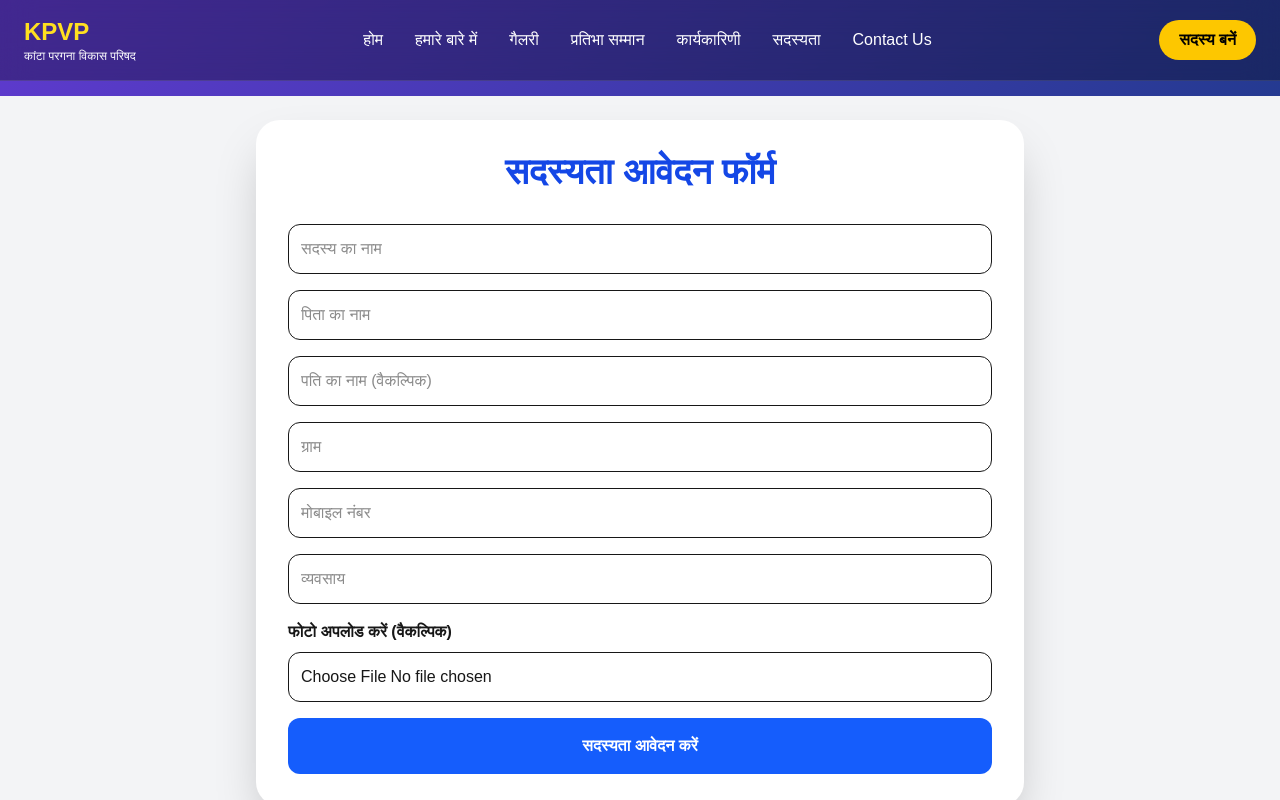
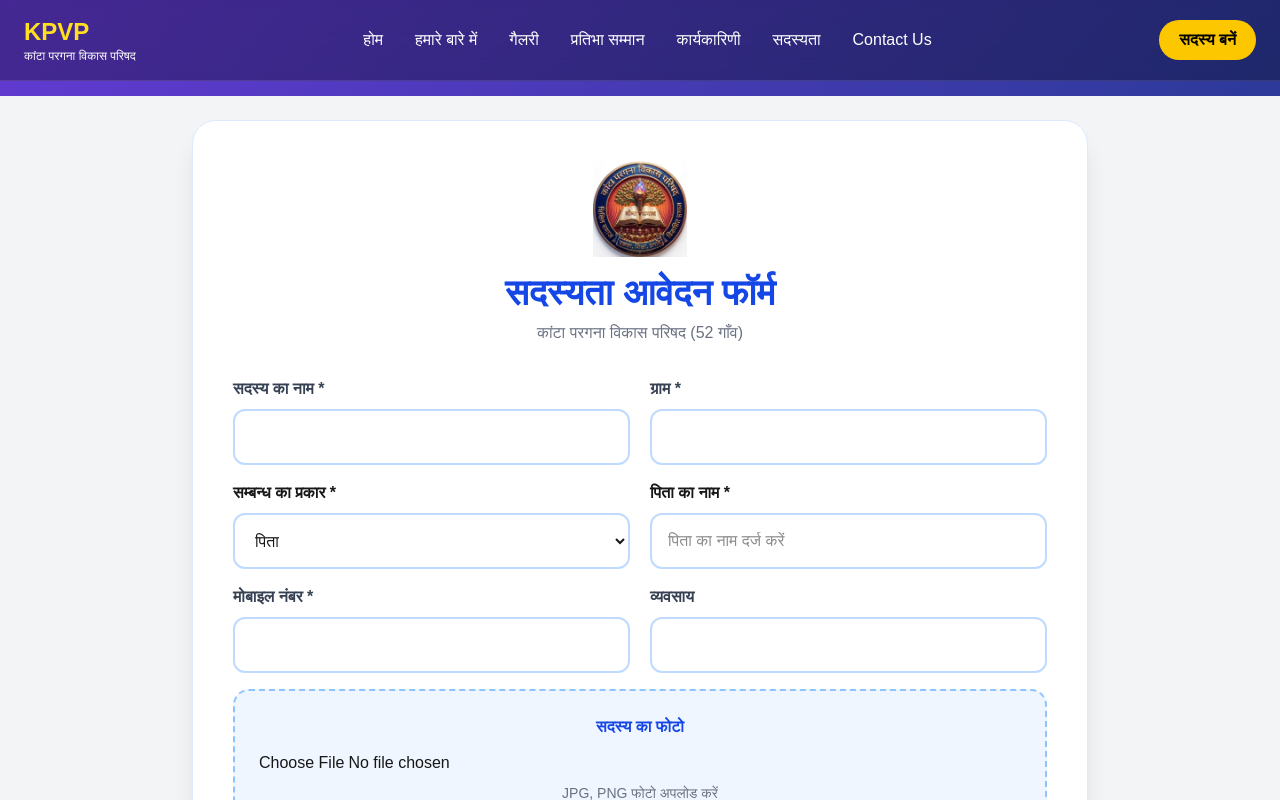
Before and after one commit to kpvp1/kpvp, a Next.js app: page /membership in a window 1280 px wide. Shown: the top 800 px of the page. Built offline with nearby package versions, Linux system fonts and the light colour scheme.

Commit message:
Update certificate and membership

```diff
--- a/app/certificate/page.tsx
+++ b/app/certificate/page.tsx
@@ -5,7 +5,7 @@ import { Suspense, useEffect, useState } from "react";
 import { useSearchParams } from "next/navigation";
 import { supabase } from "../../lib/supabase";
 
-function CertificateContent() {
+function IdCardContent() {
   const searchParams = useSearchParams();
   const id = searchParams.get("id");
 
@@ -20,23 +20,27 @@ function CertificateContent() {
   }
 }, [id]);
 
+
+
+
   async function loadMember() {
     const { data } = await supabase
       .from("members")
       .select("*")
       .eq("id", id)
       .single();
+      console.log("MEMBER DATA:", data);
 
-    if (data) {
-      setMember(data);
-    }
+    if (data) setMember(data);
 
     setLoading(false);
   }
 
+
+
 if (loading) {
   return (
-      <div className="min-h-screen flex items-center justify-center text-3xl font-bold">
+    <div className="min-h-screen flex items-center justify-center">
       Loading...
     </div>
   );
@@ -44,89 +48,64 @@ function CertificateContent() {
 
 if (!member) {
   return (
-      <div className="min-h-screen flex items-center justify-center text-3xl text-red-600 font-bold">
+    <div className="min-h-screen flex items-center justify-center text-red-600 font-bold">
       Member Not Found
     </div>
   );
 }
+  return (
+    <main className="min-h-screen bg-slate-100 flex flex-col items-center justify-center p-6">
 
-  return (
-    <main className="min-h-screen bg-slate-200 flex justify-center items-center p-6">
+
 
       <div
-        className="relative bg-white border-[10px] border-yellow-500 rounded-[30px] shadow-2xl overflow-hidden"
+        id="id-card"
+        className="relative bg-white border-[8px] border-yellow-500 rounded-[25px] shadow-2xl overflow-hidden"
         style={{
-          width: "1150px",
-          height: "750px",
+          width: "400px",
+          height: "650px",
         }}
       >
-
         {/* Watermark */}
         <img
           src="/logo.png"
-          alt="Watermark"
-          className="absolute opacity-10 w-[500px] h-[500px] top-1/2 left-1/2 -translate-x-1/2 -translate-y-1/2"
+          alt="watermark"
+          className="absolute opacity-10 w-72 h-72 top-1/2 left-1/2 -translate-x-1/2 -translate-y-1/2"
         />
 
-        {/* Print + QR */}
-        <div className="absolute top-6 right-6 z-50 print:hidden">
+        {/* Header */}
+        <div className="bg-gradient-to-r from-yellow-500 via-orange-500 to-red-500 h-28 relative">
 
-          <button
-            onClick={() => window.print()}
-            className="bg-green-600 text-white px-6 py-3 rounded-xl font-bold"
-          >
-            🖨️ Print ID Card
-          </button>
+  <div className="flex items-center justify-center gap-3 pt-3">
 
-          <div className="mt-4 bg-white p-3 rounded-xl shadow">
-
-            <QRCode
-              value={`https://kpvp.vercel.app/certificate?id=${member.id}`}
-              size={120}
+    <img
+      src="/logo.png"
+      alt="Logo"
+      className="w-20 h-20 rounded-full bg-white p-1"
     />
 
+    <div className="text-center">
+      <h1 className="text-white font-bold text-lg leading-tight">
+        कांटा परगना विकास परिषद
+      </h1>
 
-
+      <p className="text-white text-[10px]">
+        मारवाड़ मीणा समाज कांटा परगना
+      </p>
     </div>
 
   </div>
 
-        {/* Header */}
-        <div className="bg-gradient-to-r from-yellow-500 via-orange-500 to-orange-600 h-56 relative">
-
-          <div className="absolute left-8 top-5 w-40 h-40 rounded-full overflow-hidden border-4 border-white shadow-xl bg-white">
-  <img
-    src="/logo.png"
-    alt="Logo"
-    className="w-full h-full object-cover"
-  />
-</div>
-
-          <div className="text-center pt-8">
-
-            <h1 className="text-6xl font-bold text-white">
-              कांटा परगना विकास परिषद
-            </h1>
-
-            <p className="text-2xl text-white mt-3">
-              मारवाड़ मीणा समाज कांटा परगना
-            </p>
-
-            <h2 className="text-3xl font-bold text-white mt-4">
-              MEMBER ID CARD
-            </h2>
-
+  <div className="flex justify-center mt-2">
+    <span className="bg-white text-red-600 text-xs font-bold px-4 py-1 rounded-full shadow">
+      सदस्यता प्रमाण पत्र
+    </span>
   </div>
 
 </div>
-
-        {/* Content */}
-        <div className="flex px-10 py-8">
-
-          {/* Left */}
-          <div className="w-[35%] text-center">
-<div className="absolute top-85 left-22">
-  <div className="w-[250px] h-[300px] border-4 border-blue-600 rounded-lg overflow-hidden bg-white shadow-lg flex items-center justify-center">
+        {/* Photo */}
+        <div className="flex justify-center mt-6">
+          <div className="w-30 h-40 border-2 border-blue-600 rounded-lg overflow-hidden shadow-lg">
 
             <img
   src={
@@ -135,107 +114,87 @@ function CertificateContent() {
       : "/default-user.png"
   }
   alt="Member"
-      className="w-full h-full object-cover object-top"
+  className="w-full h-full object-cover"
 />
 
           </div>
         </div>
 
-
-
-            <h2 className="mt-5 text-5xl font-extrabold text-blue-700 tracking-wide">
+        {/* Name */}
+        <h2 className="text-center text-xl font-bold text-blue-700 mt-5">
           {member.member_name}
         </h2>
 
+        <p className="text-center text-xs text-gray-600 mb-3">
+          Reg No : {member.registration_no}
+        </p>
 
-
-          </div>
-
-          {/* Right */}
-          <div className="w-[65%] pl-10">
-
-            <table className="w-full text-3xl">
-
+        {/* Details */}
+        <div className="px-7">
+          <table className="w-full text-sm">
             <tbody>
 
               <tr>
-                  <td className="font-bold py-4 w-72">
-                    पिता / पति
+                <td className="font-bold py-3 w-25">
+                  {member.relation_type === "Father"
+                    ? "पिता"
+                    : "पति"}
                 </td>
-                  <td>
-                    :
-                  </td>
-                  <td>
-                    {member.husband_name ||
-                      member.father_name}
-                  </td>
+                <td>:</td>
+                <td>{member.relation_name}</td>
               </tr>
 
               <tr>
-                  <td className="font-bold py-4">
+                <td className="font-bold py-3">
                   ग्राम
                 </td>
-                  <td>
-                    :
-                  </td>
-                  <td>
-                    {member.village}
-                  </td>
+                <td>:</td>
+                <td>{member.village}</td>
               </tr>
 
               <tr>
-                  <td className="font-bold py-4">
+                <td className="font-bold py-3">
                   मोबाइल
                 </td>
-                  <td>
-                    :
-                  </td>
-                  <td>
-                    {member.mobile}
-                  </td>
+                <td>:</td>
+                <td>{member.mobile}</td>
               </tr>
 
               <tr>
-                  <td className="font-bold py-4">
+                <td className="font-bold py-3">
                   व्यवसाय
                 </td>
-                  <td>
-                    :
-                  </td>
-                  <td>
-                    {member.profession || "-"}
-                  </td>
-                </tr>
-
-                <tr>
-  <td className="font-bold py-4">
-    Verification
-  </td>
                 <td>:</td>
-  <td>
-    <span className="inline-flex items-center gap-2 bg-green-600 text-white px-5 py-2 rounded-full font-bold shadow-lg">
-      ✓ Digitally Verified
-    </span>
-  </td>
+                <td>{member.profession || "-"}</td>
               </tr>
 
             </tbody>
+          </table>
+        </div>
 
-            </table>
 
+
+        {/* QR */}
+        <div className="absolute bottom-1 right-1 text-center">
+
+  <div id="qr-area">
+  <QRCode value={`https://kpvp.vercel.app/certificate?id=${member.id}`} size={65} />
 </div>
+
+
+  <p className="text-[8px] text-green-700 font-bold mt-1">
+    ✓ Digitally Verified
+  </p>
 
 </div>
 
         {/* Footer */}
-        <div className="absolute bottom-8 right-12">
+        <div className="absolute bottom-4 left-0 right-0 text-center">
+          <div className="border-t border-black w-24 mx-auto"></div>
 
-          <div className="border-t-2 border-black w-56"></div>
-
-          <p className="mt-2 text-xl font-bold text-center">
+          <p className="text-xs font-bold mt-1">
             अध्यक्ष
           </p>
-
         </div>
 
       </div>
@@ -244,16 +203,16 @@ function CertificateContent() {
   );
 }
 
-export default function CertificatePage() {
+export default function IdCardPage() {
   return (
     <Suspense
       fallback={
-        <div className="min-h-screen flex items-center justify-center text-3xl font-bold">
-          Loading Certificate...
+        <div className="min-h-screen flex items-center justify-center">
+          Loading...
         </div>
       }
     >
-      <CertificateContent />
+      <IdCardContent />
     </Suspense>
   );
 }
--- a/app/membership/page.tsx
+++ b/app/membership/page.tsx
@@ -6,11 +6,11 @@ import { supabase } from "../../lib/supabase";
 export default function MembershipPage() {
 
   const [photo, setPhoto] = useState<File | null>(null);
+  const [relationType, setRelationType] = useState("Father");
+  const [relationName, setRelationName] = useState("");
 
   const [formData, setFormData] = useState({
   member_name: "",
-    father_name: "",
-    husband_name: "",
   village: "",
   mobile: "",
   profession: "",
@@ -78,7 +78,14 @@ export default function MembershipPage() {
   .from("members")
   .insert([
     {
-          ...formData,
+      member_name: formData.member_name,
+      village: formData.village,
+      mobile: formData.mobile,
+      profession: formData.profession,
+
+      relation_type: relationType,
+      relation_name: relationName,
+
       photo_url,
       registration_no,
       status: "Pending",
@@ -96,12 +103,13 @@ export default function MembershipPage() {
 
     setFormData({
   member_name: "",
-      father_name: "",
-      husband_name: "",
   village: "",
   mobile: "",
   profession: "",
 });
+
+setRelationType("Father");
+setRelationName("");
 
     setPhoto(null);
   }
@@ -109,20 +117,37 @@ export default function MembershipPage() {
   return (
     <main className="min-h-screen p-6 bg-gray-100">
 
-      <div className="max-w-3xl mx-auto bg-white rounded-3xl shadow-2xl p-8">
+      <div className="max-w-4xl mx-auto bg-white rounded-3xl shadow-xl border border-blue-100 p-8 md:p-10">
 
-        <h1 className="text-4xl font-bold text-center text-blue-700 mb-8">
+        <div className="text-center mb-8">
+  <img
+    src="/logo.png"
+    alt="KPVP Logo"
+    className="h-24 mx-auto mb-4"
+  />
+
+  <h1 className="text-4xl font-bold text-blue-700">
     सदस्यता आवेदन फॉर्म
   </h1>
+
+  <p className="text-gray-500 mt-2">
+    कांटा परगना विकास परिषद (52 गाँव)
+  </p>
+</div>
 
         <form
           onSubmit={handleSubmit}
           className="space-y-4"
         >
 
+         <div className="grid md:grid-cols-2 gap-5">
+
+  <div>
+    <label className="block mb-2 font-semibold text-gray-700">
+      सदस्य का नाम *
+    </label>
     <input
       type="text"
-            placeholder="सदस्य का नाम"
       value={formData.member_name}
       onChange={(e) =>
         setFormData({
@@ -130,39 +155,17 @@ export default function MembershipPage() {
           member_name: e.target.value,
         })
       }
-            className="w-full border p-3 rounded-xl"
+      className="w-full h-14 px-4 border-2 border-blue-200 rounded-xl bg-white text-lg focus:border-blue-600 focus:ring-4 focus:ring-blue-100 outline-none"
       required
     />
+  </div>
 
+  <div>
+    <label className="block mb-2 font-semibold text-gray-700">
+      ग्राम *
+    </label>
     <input
       type="text"
-            placeholder="पिता का नाम"
-            value={formData.father_name}
-            onChange={(e) =>
-              setFormData({
-                ...formData,
-                father_name: e.target.value,
-              })
-            }
-            className="w-full border p-3 rounded-xl"
-          />
-
-          <input
-            type="text"
-            placeholder="पति का नाम (वैकल्पिक)"
-            value={formData.husband_name}
-            onChange={(e) =>
-              setFormData({
-                ...formData,
-                husband_name: e.target.value,
-              })
-            }
-            className="w-full border p-3 rounded-xl"
-          />
-
-          <input
-            type="text"
-            placeholder="ग्राम"
       value={formData.village}
       onChange={(e) =>
         setFormData({
@@ -170,13 +173,62 @@ export default function MembershipPage() {
           village: e.target.value,
         })
       }
-            className="w-full border p-3 rounded-xl"
+      className="w-full h-14 px-4 border-2 border-blue-200 rounded-xl bg-white text-lg focus:border-blue-600 focus:ring-4 focus:ring-blue-100 outline-none"
       required
     />
+  </div>
+
+</div>
+
+<div className="grid md:grid-cols-2 gap-5">
+
+  <div>
+    <label className="block mb-2 font-semibold">
+      सम्बन्ध का प्रकार *
+    </label>
+
+    <select
+      value={relationType}
+      onChange={(e) => setRelationType(e.target.value)}
+      className="w-full h-14 px-4 border-2 border-blue-200 rounded-xl bg-white"
+    >
+      <option value="Father">पिता</option>
+      <option value="Husband">पति</option>
+    </select>
+  </div>
+
+  <div>
+    <label className="block mb-2 font-semibold">
+      {relationType === "Father"
+        ? "पिता का नाम *"
+        : "पति का नाम *"}
+    </label>
+
+    <input
+      type="text"
+      value={relationName}
+      onChange={(e) => setRelationName(e.target.value)}
+      className="w-full h-14 px-4 border-2 border-blue-200 rounded-xl bg-white"
+      placeholder={
+        relationType === "Father"
+          ? "पिता का नाम दर्ज करें"
+          : "पति का नाम दर्ज करें"
+      }
+      required
+    />
+  </div>
+
+</div>
+
+<div className="grid md:grid-cols-2 gap-5">
+
+  <div>
+    <label className="block mb-2 font-semibold text-gray-700">
+      मोबाइल नंबर *
+    </label>
 
     <input
       type="tel"
-            placeholder="मोबाइल नंबर"
       value={formData.mobile}
       onChange={(e) =>
         setFormData({
@@ -184,13 +236,18 @@ export default function MembershipPage() {
           mobile: e.target.value,
         })
       }
-            className="w-full border p-3 rounded-xl"
+      className="w-full h-14 px-4 border-2 border-blue-200 rounded-xl bg-white text-lg focus:border-blue-600 focus:ring-4 focus:ring-blue-100 outline-none"
       required
     />
+  </div>
+
+  <div>
+    <label className="block mb-2 font-semibold text-gray-700">
+      व्यवसाय
+    </label>
 
     <input
       type="text"
-            placeholder="व्यवसाय"
       value={formData.profession}
       onChange={(e) =>
         setFormData({
@@ -198,29 +255,36 @@ export default function MembershipPage() {
           profession: e.target.value,
         })
       }
-            className="w-full border p-3 rounded-xl"
+      className="w-full h-14 px-4 border-2 border-blue-200 rounded-xl bg-white text-lg focus:border-blue-600 focus:ring-4 focus:ring-blue-100 outline-none"
     />
+  </div>
 
-          <div>
-            <label className="block mb-2 font-semibold">
-              फोटो अपलोड करें (वैकल्पिक)
+</div>
+
+<div className="border-2 border-dashed border-blue-300 rounded-2xl p-6 bg-blue-50 text-center">
+
+  <label className="block text-blue-700 font-semibold mb-3">
+    सदस्य का फोटो
   </label>
 
   <input
     type="file"
     accept="image/*"
     onChange={(e) =>
-                setPhoto(
-                  e.target.files?.[0] || null
-                )
+      setPhoto(e.target.files?.[0] || null)
     }
-              className="w-full border p-3 rounded-xl"
+    className="w-full"
   />
+
+  <p className="text-sm text-gray-500 mt-2">
+    JPG, PNG फोटो अपलोड करें
+  </p>
+
 </div>
 
           <button
   type="submit"
-            className="w-full bg-blue-600 text-white p-4 rounded-xl font-bold"
+  className="w-full h-14 bg-gradient-to-r from-blue-600 to-indigo-600 text-white text-lg font-bold rounded-xl shadow-lg hover:scale-[1.02] transition"
 >
   सदस्यता आवेदन करें
 </button>
@@ -228,10 +292,22 @@ export default function MembershipPage() {
         </form>
 
         {message && (
-          <div className="mt-6 text-center font-bold">
+  <div
+    className={`mt-6 p-4 rounded-xl text-center font-semibold ${
+      message.includes("❌")
+        ? "bg-red-100 border border-red-300 text-red-700"
+        : "bg-green-100 border border-green-300 text-green-700"
+    }`}
+  >
     {message}
   </div>
 )}
+
+<div className="bg-blue-50 border border-blue-200 rounded-xl p-4 mb-6 text-center">
+  <p className="text-blue-700 font-medium">
+    कृपया सभी जानकारी सही भरें। पंजीकरण के बाद आपको सदस्यता क्रमांक प्रदान किया जाएगा।
+  </p>
+</div>
 
       </div>
 
```
Lines whose indentation alone changed are shown as unchanged.
